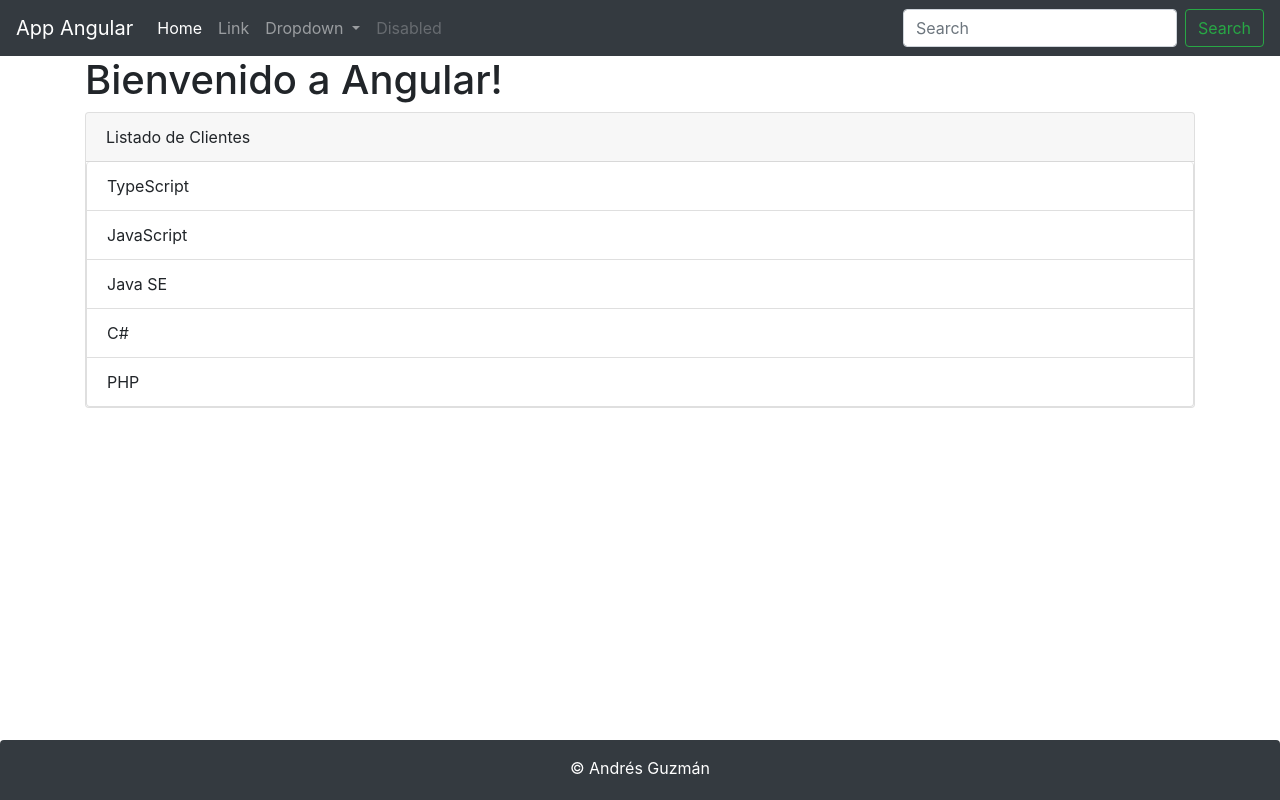
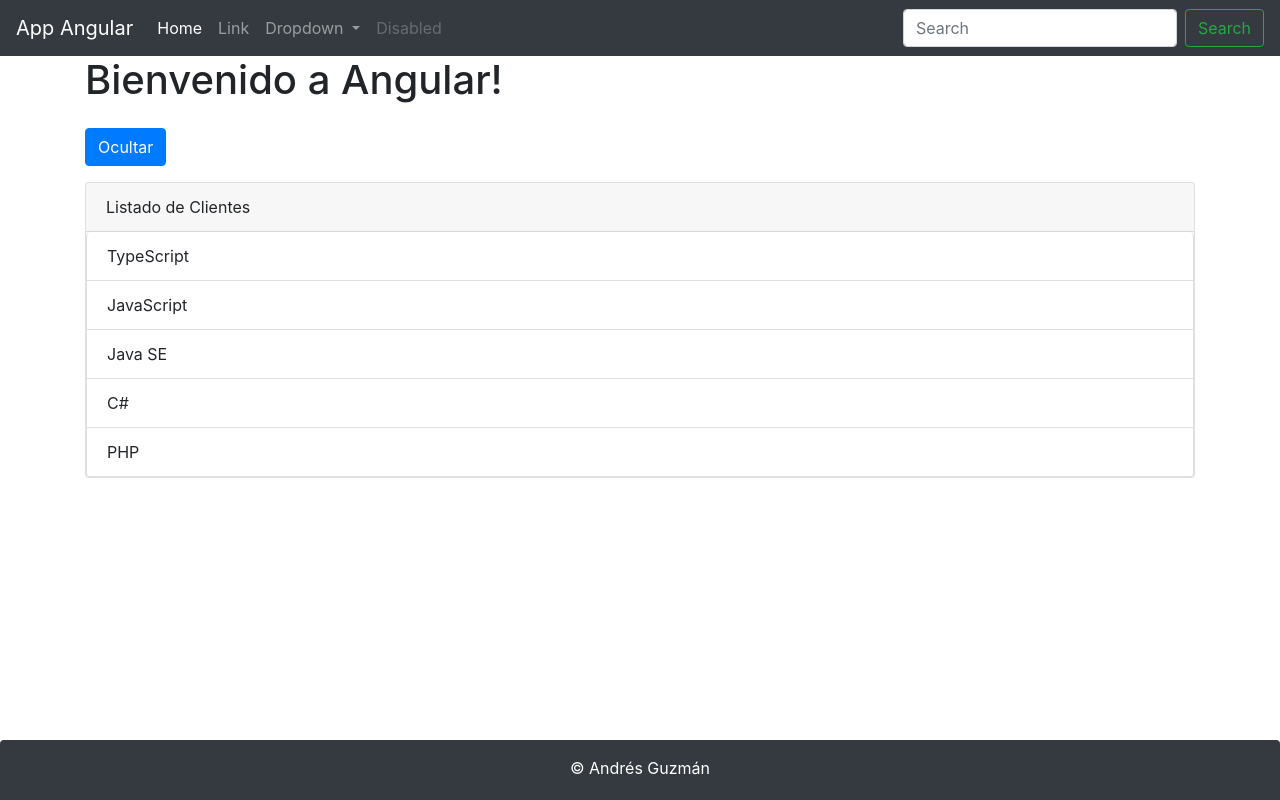
Before and after one commit to alexstk/spring5_angular7, an Angular app in the folder angular/clientes-app/: page / in a window 1280 px wide. Built offline with nearby package versions, Linux system fonts and the light colour scheme.

Commit message:
13. Directiva estructural *ngIf

```diff
--- a/angular/clientes-app/src/app/directiva/directiva.component.html
+++ b/angular/clientes-app/src/app/directiva/directiva.component.html
@@ -1,6 +1,7 @@
+<button type="button" class="btn btn-primary my-3" (click)="setHabilitar()">{{ habilitar == true ? 'Ocultar' : 'Mostrar'}}</button>
 <div class="card">
     <div class="card-header">Listado de Clientes</div>
-    <ul class="list-group">
+    <ul class="list-group" *ngIf="habilitar">
         <li class="list-group-item" *ngFor="let curso of listaCurso">{{ curso }}</li>
     </ul>
 </div>
--- a/angular/clientes-app/src/app/directiva/directiva.component.ts
+++ b/angular/clientes-app/src/app/directiva/directiva.component.ts
@@ -7,7 +7,12 @@ import { Component, OnInit } from '@angular/core';
 export class DirectivaComponent {
 
   listaCurso: string[] = ['TypeScript', 'JavaScript', 'Java SE', 'C#', 'PHP'];
+  habilitar: boolean = true;
+
   constructor() { }
 
+  setHabilitar():void {
+    this.habilitar = (this.habilitar == true) ? false : true;
+  }
 
 }
```
